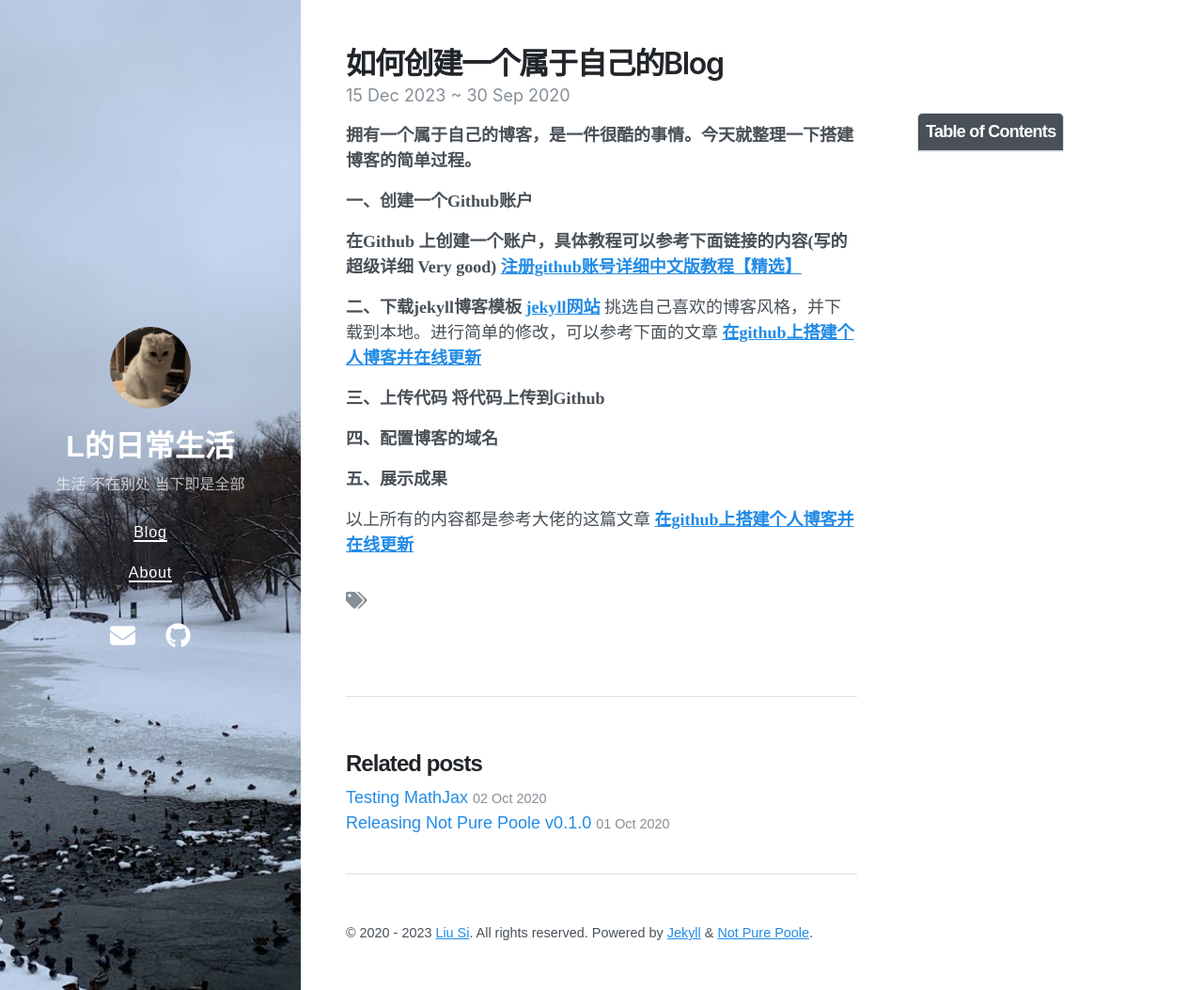
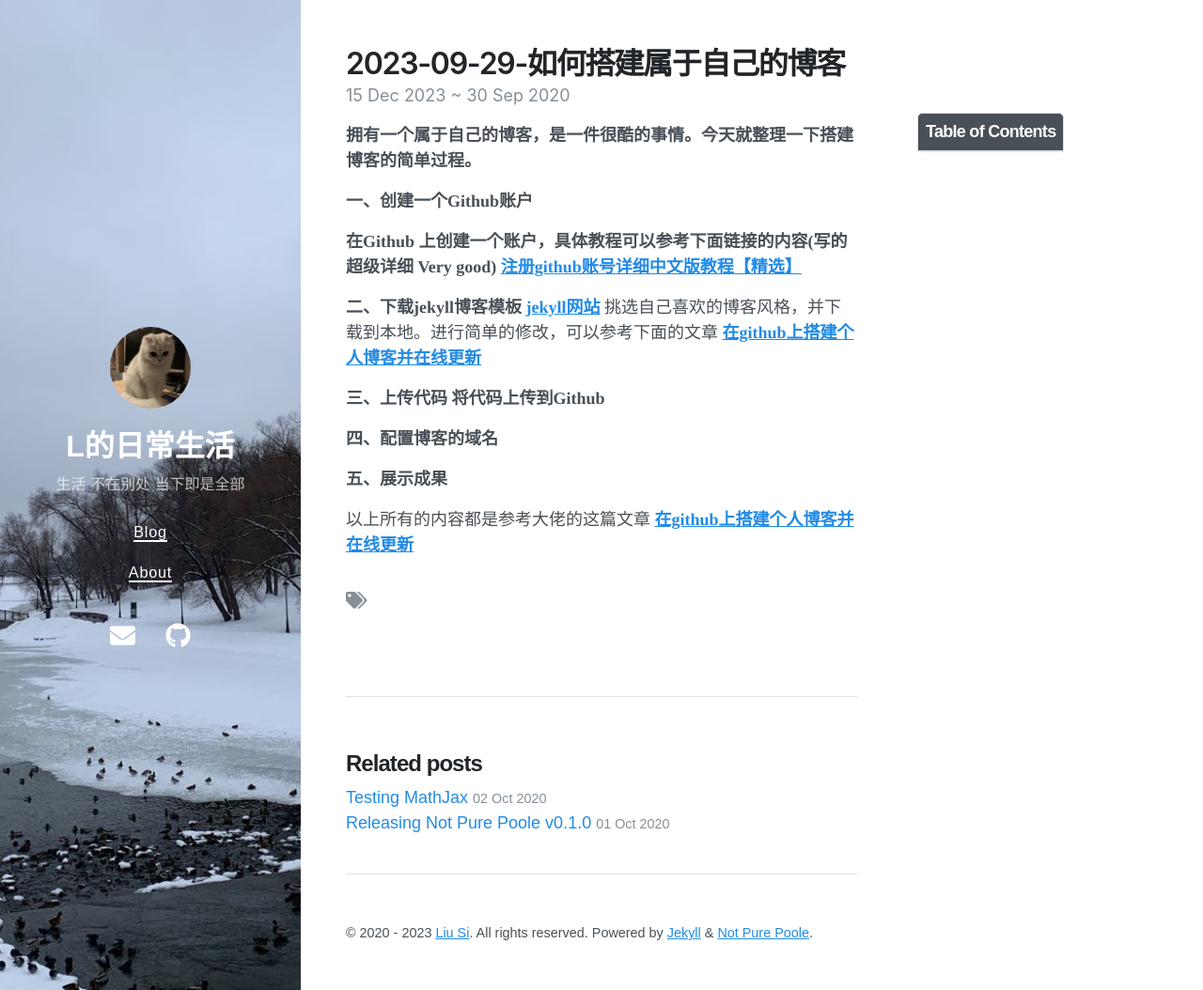
Before and after one commit to lsDailylife/lsDailylife.github.io, a Jekyll site: the page built from _posts/2020-09-29-welcome-to-not-pure-poole.md, in a window 1280 px wide and 1054 px high. Shown: the whole window at 94% size. Built offline with Jekyll 4.4.1, drawn with Linux system fonts in a browser that asks for light colours; nearby versions of some CDN libraries.

Commit message:
修改文件: _posts/2020-09-29-welcome-to-not-pure-poole.md

```diff
--- a/_posts/2020-09-29-welcome-to-not-pure-poole.md
+++ b/_posts/2020-09-29-welcome-to-not-pure-poole.md
@@ -1,11 +1,11 @@
 ---
 layout: post
-title: 如何创建一个属于自己的Blog
+title: 2023-09-29-如何搭建属于自己的博客
 date: 2023-12-15 16:18 +0800
 last_modified_at: 2020-10-01 01:08:25 +0800
 toc:  true
 emoji: 😁
-color: 'var(--base08)'
+color: 'var(--base09)'
 ---
 **拥有一个属于自己的博客，是一件很酷的事情。今天就整理一下搭建博客的简单过程。**
 
```
